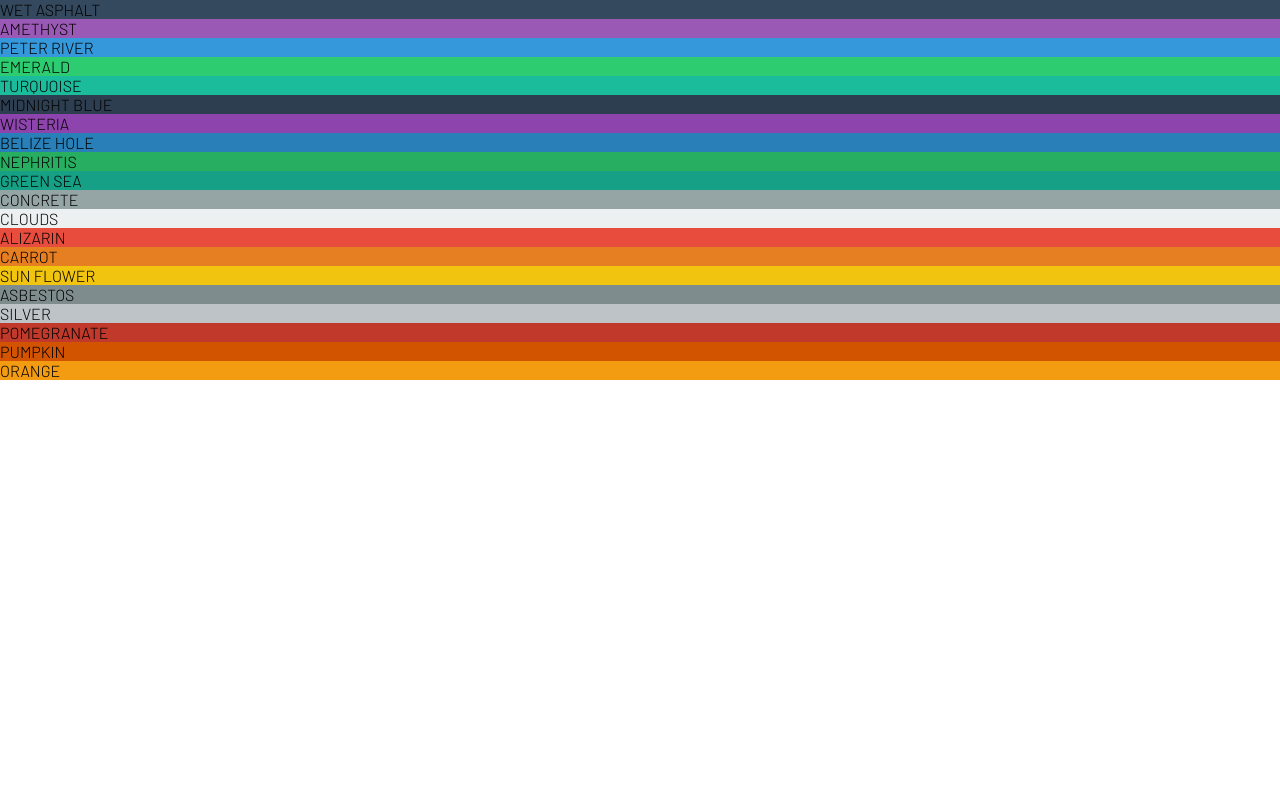
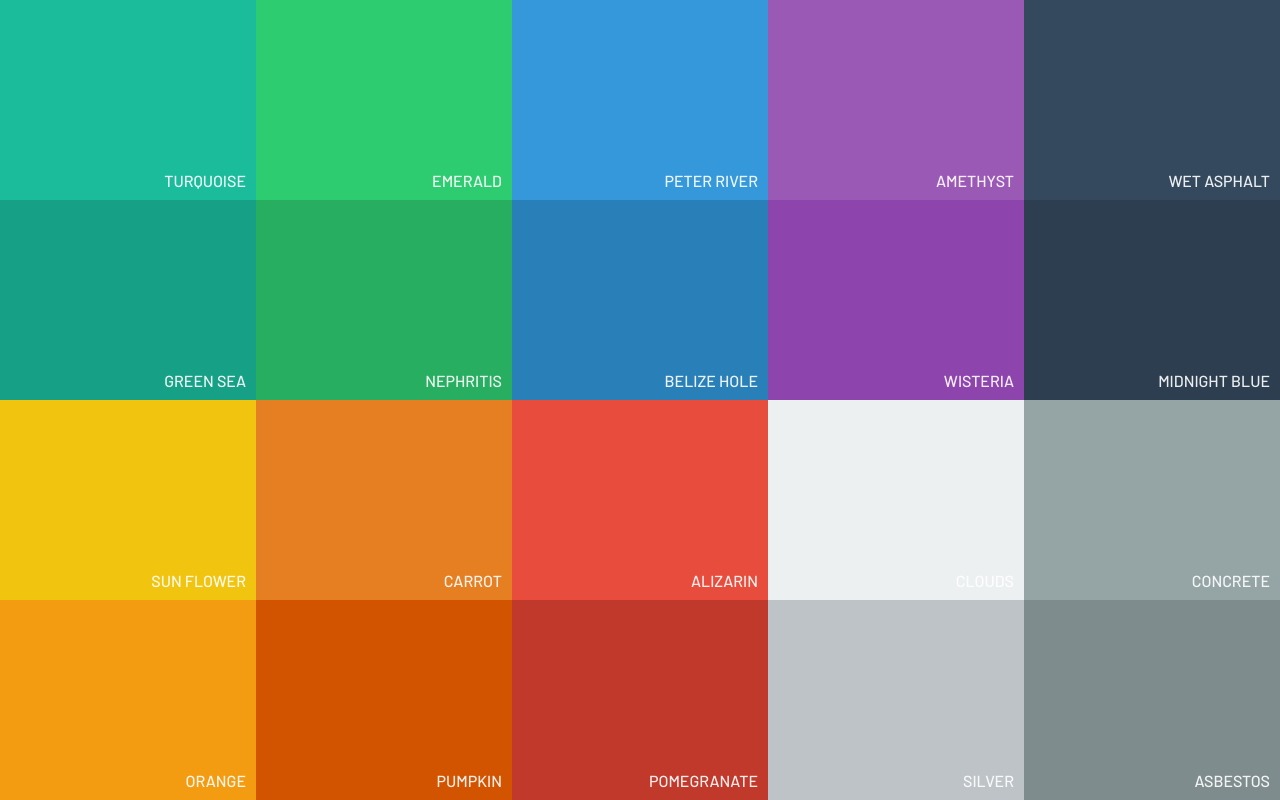
Before and after one commit to navidabdi/flatuicolors-reactjs, a React (Create React App) app: page / in a window 1280 px wide. Built offline with nearby package versions, Linux system fonts and the light colour scheme.

Commit message:
Add base style to Color component

```diff
--- a/src/App.css
+++ b/src/App.css
@@ -1,38 +1,6 @@
-.App {
-  text-align: center;
+.app {
+  direction: rtl;
+  display: grid;
+  grid-template-rows: repeat(4, 25vh);
+  grid-template-columns: repeat(5, 1fr);
 }
-
-.App-logo {
-  height: 40vmin;
-  pointer-events: none;
-}
-
-@media (prefers-reduced-motion: no-preference) {
-  .App-logo {
-    animation: App-logo-spin infinite 20s linear;
-  }
-}
-
-.App-header {
-  background-color: #282c34;
-  min-height: 100vh;
-  display: flex;
-  flex-direction: column;
-  align-items: center;
-  justify-content: center;
-  font-size: calc(10px + 2vmin);
-  color: white;
-}
-
-.App-link {
-  color: #61dafb;
-}
-
-@keyframes App-logo-spin {
-  from {
-    transform: rotate(0deg);
-  }
-  to {
-    transform: rotate(360deg);
-  }
-}
--- a/src/App.js
+++ b/src/App.js
@@ -1,13 +1,12 @@
 import Color from './components/Color';
 import { PaletteV1Data } from './PaletteV1Data';
+import './App.css';
 const App = () => {
   return (
-    <div className="App">
-      <div>
-        {PaletteV1Data.map((color) => (
-          <Color key={color.id} color={color} />
-        ))}
-      </div>
+    <div className="app">
+      {PaletteV1Data.map((color) => (
+        <Color key={color.id} color={color} />
+      ))}
     </div>
   );
 };
--- /dev/null
+++ b/src/components/Color.css
@@ -0,0 +1,13 @@
+.color {
+  position: relative;
+  cursor: pointer;
+}
+.color__name {
+  position: absolute;
+  right: 10px;
+  bottom: 10px;
+  font-weight: 500;
+  color: #fff;
+  opacity: 0.9;
+  text-transform: uppercase;
+}
--- a/src/components/Color.js
+++ b/src/components/Color.js
@@ -1,10 +1,9 @@
 import React from 'react';
-
+import './Color.css';
 const Color = ({ color }) => {
   return (
     <div className="color" style={{ backgroundColor: color.hex }}>
-      <p>{color.name}</p>
-      {/* {console.log(color)} */}
+      <p className="color__name">{color.name}</p>
     </div>
   );
 };
--- a/src/index.css
+++ b/src/index.css
@@ -8,4 +8,5 @@
 body {
   font-family: 'Barlow', sans-serif;
   font-weight: 300;
+  min-height: 100vh;
 }
```
